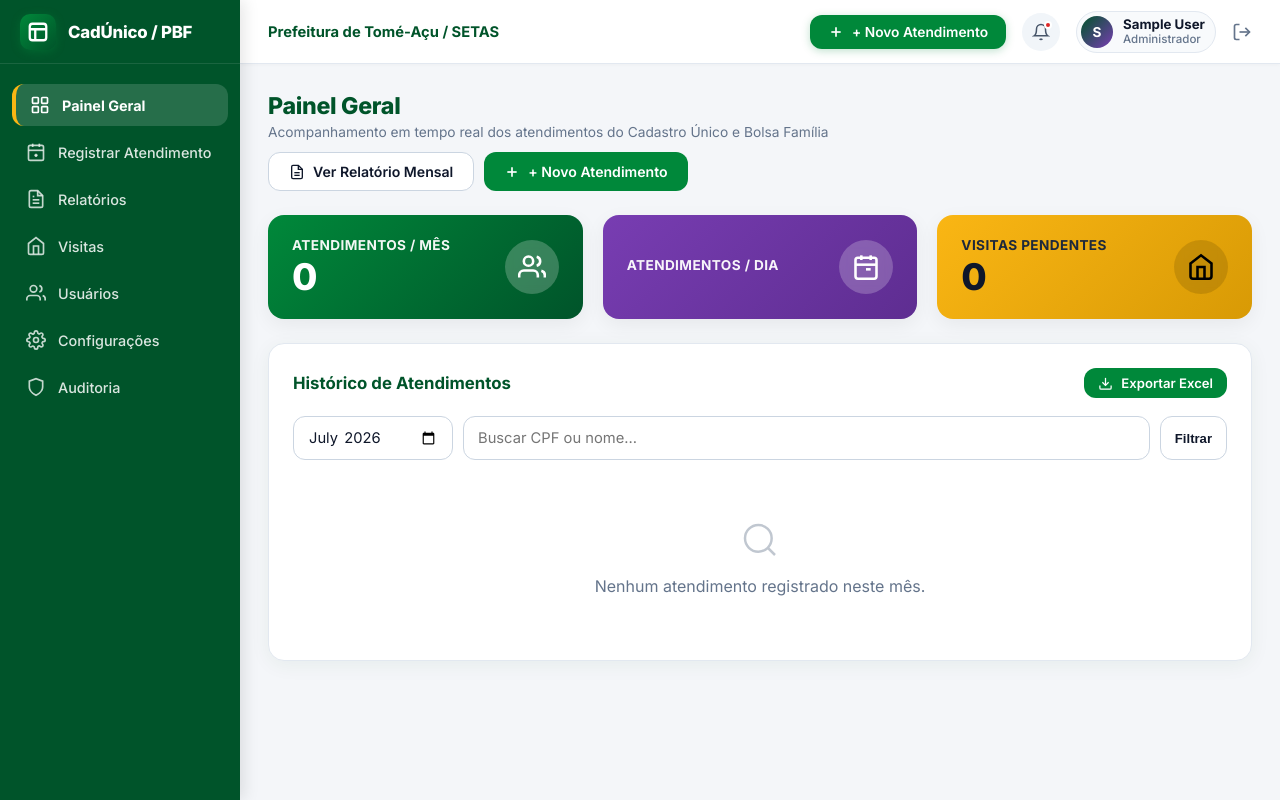
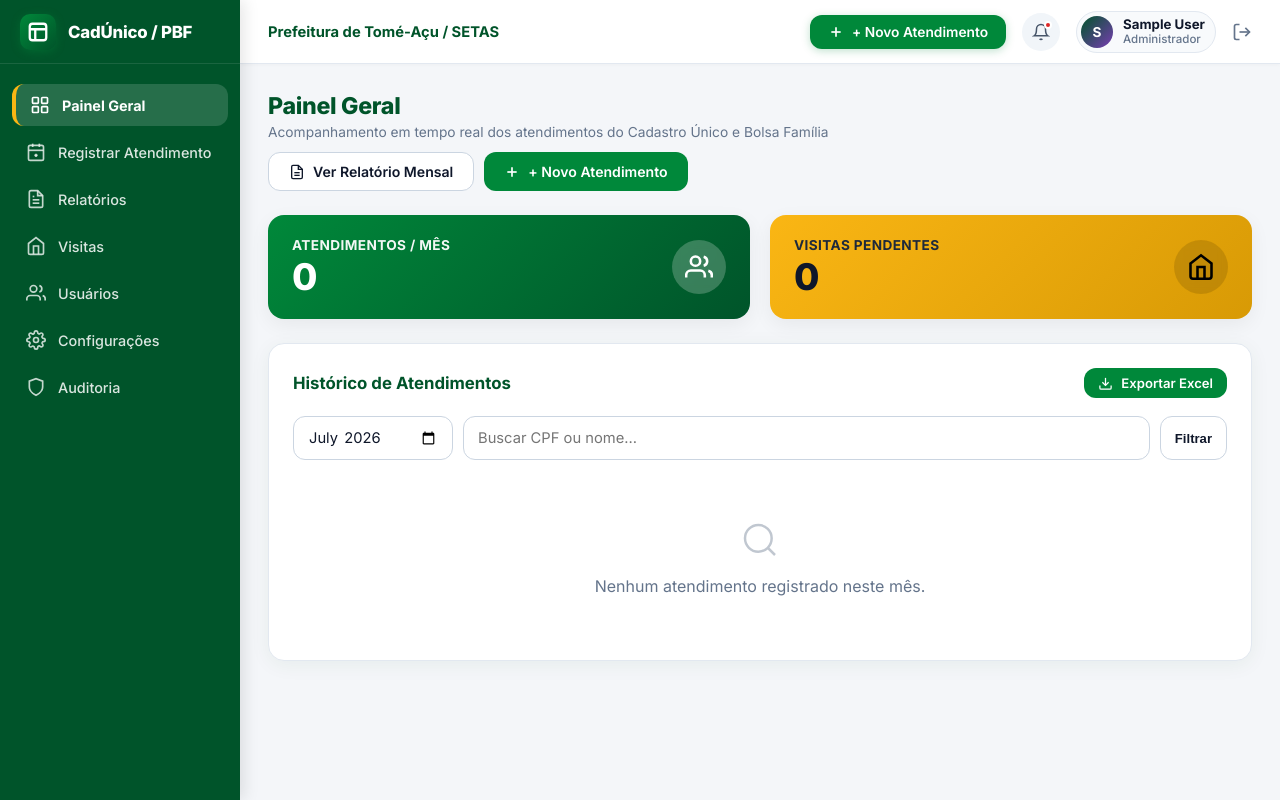
Before and after one commit to Falwk/cadunico-sistema, a Flask app: page /dashboard in a window 1280 px wide. Run offline with Flask 3, Linux system fonts and the light colour scheme; the visitor is signed in with stand-in values (Sample User, id 1); data comes from the database, SQL or seed files in the repository; data that the repository does not hold is empty; some libraries are stand-ins or nearby versions.

Commit message:
Remove card de Atendimentos por Dia do topo do Dashboard

```diff
--- a/templates/dashboard.html
+++ b/templates/dashboard.html
@@ -33,17 +33,6 @@
       </div>
       <div class="kpi-icon-badge">
         <svg viewBox="0 0 24 24" fill="none" stroke="currentColor"><path d="M17 21v-2a4 4 0 0 0-4-4H5a4 4 0 0 0-4 4v2"/><circle cx="9" cy="7" r="4"/><path d="M23 21v-2a4 4 0 0 0-3-3.87"/><path d="M16 3.13a4 4 0 0 1 0 7.75"/></svg>
-      </div>
-    </div>
-
-    <!-- Atendimentos / Dia (Roxo CadÚnico Oficial #783DB2) -->
-    <div class="kpi-card purple">
-      <div class="kpi-details">
-        <span class="kpi-label">Atendimentos / Dia</span>
-        <span class="kpi-number">{{ total_hoje }}</span>
-      </div>
-      <div class="kpi-icon-badge">
-        <svg viewBox="0 0 24 24" fill="none" stroke="currentColor"><rect x="3" y="4" width="18" height="18" rx="2" ry="2"/><line x1="16" y1="2" x2="16" y2="6"/><line x1="8" y1="2" x2="8" y2="6"/><line x1="3" y1="10" x2="21" y2="10"/><line x1="12" y1="14" x2="12" y2="14"/><line x1="12" y1="14" x2="16" y2="14"/></svg>
       </div>
     </div>
 
```
